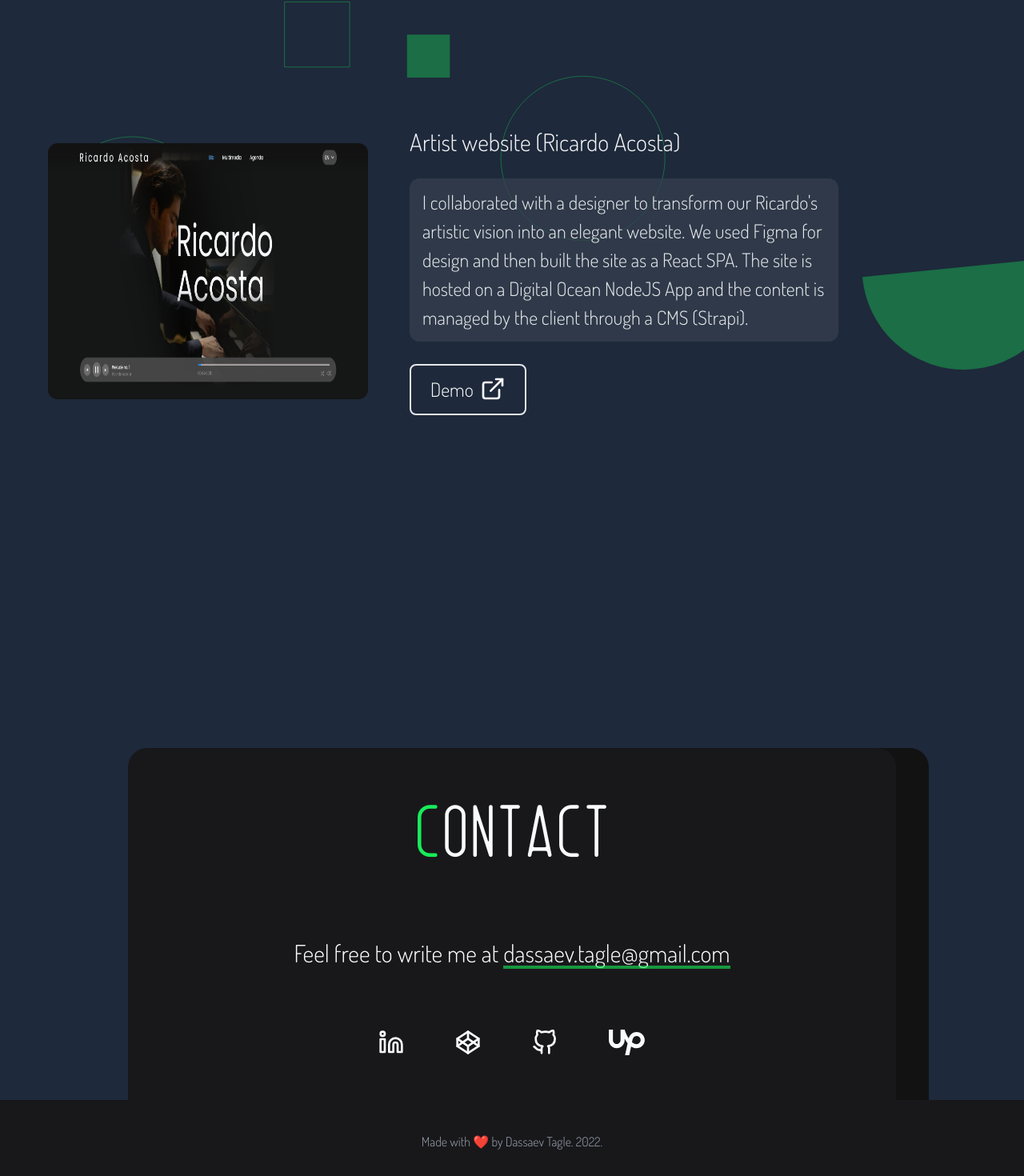
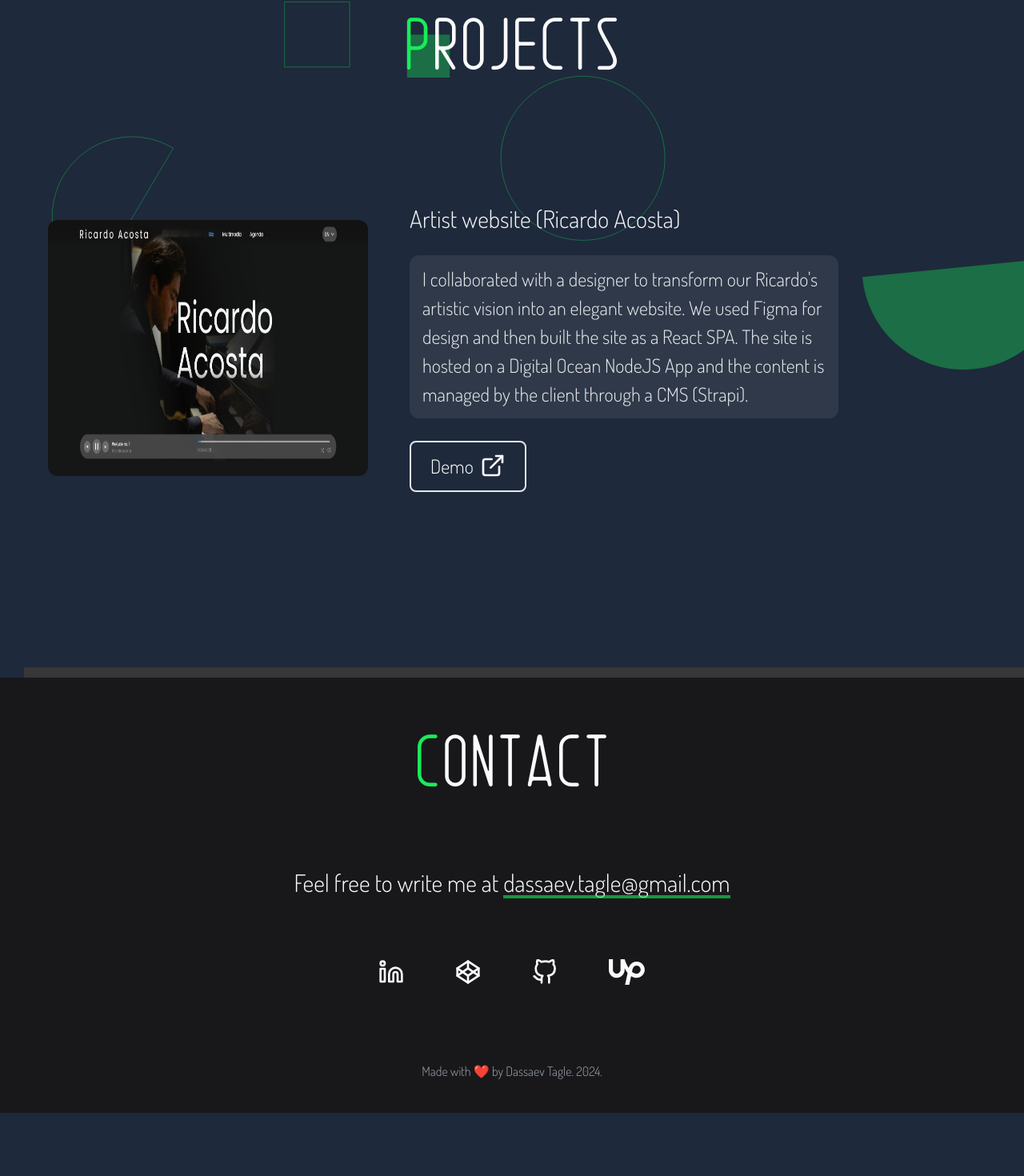
Before and after one commit to dassaevtagle/portfolio_2022, a React (Create React App) app: page / in a window 1280 px wide. Shown: the part 1901-3371 px from the top of the page at 80% size. After the commit the page ends 3292 px from the top, so only its background shows below. Built offline with nearby package versions, Linux system fonts and the light colour scheme.

Commit message:
chore: update contact section UI

```diff
--- a/src/assets/scss/sections/Contact.scss
+++ b/src/assets/scss/sections/Contact.scss
@@ -1,9 +1,9 @@
 .contact {
   transform: translateY(100%);
   transition: 0.9s;
-  @apply bg-zinc-900 py-14 mt-36 rounded-t-3xl md:w-9/12 mx-auto shadow-none;
+  @apply bg-zinc-900 py-14 mt-36  md:w-full mx-auto shadow-none;
   @media (min-width: 768px) {
-    box-shadow: 41px 0px 0px #121212;
+    box-shadow: 45px 2px 0px 15px #383636;
   }
   &-visible{
     transform: translateY(0%) !important;
--- a/src/sections/About.tsx
+++ b/src/sections/About.tsx
@@ -27,7 +27,7 @@ function About () {
   const [flip, setFlip] = useState<boolean>(false)
   const aboutRef = useRef<HTMLDivElement>(null)
   const { isMobile } = useWidth()
-  const ROOT_MARGIN = isMobile ? '0px' : '-300px'
+  const ROOT_MARGIN = isMobile ? '0px' : '-500px'
   const isOnScreen = useOnScreen({
     ref: aboutRef,
     observerOptions: {
--- a/src/sections/Contact.tsx
+++ b/src/sections/Contact.tsx
@@ -16,7 +16,7 @@ function Contact () {
   const contactRef = useRef<HTMLDivElement>(null)
   const isOnScreen = useOnScreen({
     ref: contactRef,
-    observerOptions: { rootMargin: '130px' },
+    observerOptions: { rootMargin: '500px' },
     triggerOnce: true
   })
   const {isMobile} = useWidth()
@@ -36,7 +36,7 @@ function Contact () {
   const contactList: ContactItem[] = [
     {
       icon: 'Linkedin',
-      href: 'https://www.linkedin.com/in/rodolfo-dassaev-tagle-mesta-75471620a/'
+      href: 'https://www.linkedin.com/in/dassaev-tagle/'
     },
     {
       icon: 'Codepen',
--- a/src/sections/Footer.tsx
+++ b/src/sections/Footer.tsx
@@ -1,7 +1,7 @@
 function Footer () {
   return (
     <footer className="h-fit bg-zinc-900 text-base text-center text-gray-400 px-8 py-10 ">
-      Made with &#10084;&#65039; by Dassaev Tagle. 2022.
+      Made with &#10084;&#65039; by Dassaev Tagle. 2024.
     </footer>
   )
 }
--- a/src/sections/Projects.tsx
+++ b/src/sections/Projects.tsx
@@ -63,7 +63,7 @@ function Projects() {
 
 
   return (
-    <FullPageContainer>
+    <div className="my-44">
       <div className="-mb-32">
         <Title>Projects</Title>
         <div ref={projectsRef}>
@@ -78,7 +78,7 @@ function Projects() {
           </div>
         </div>
       </div>
-    </FullPageContainer>
+    </div>
   )
 }
 
```
